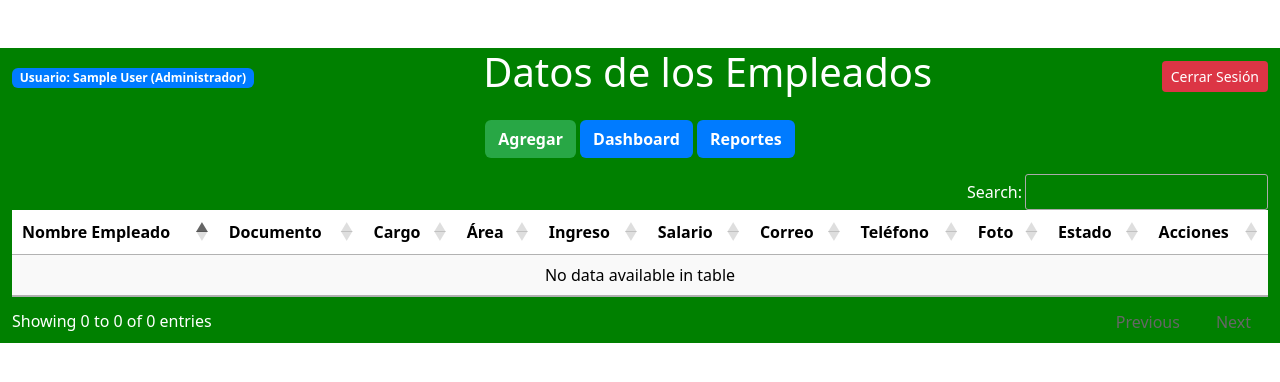
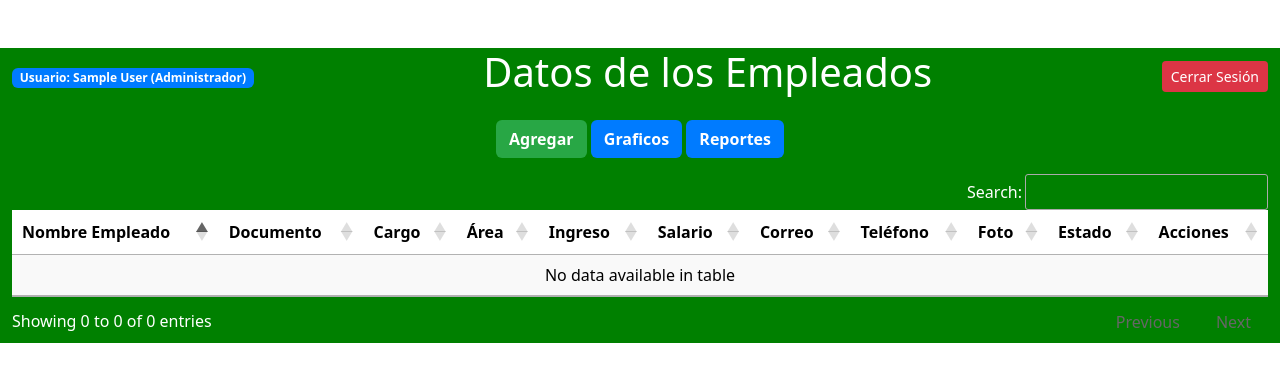
Before and after one commit to monsalve910/servi_plus, a PHP site: page / in a window 1280 px wide. Shown: the top 382 px of the page. Run offline with PHP 8.4, Linux system fonts and the light colour scheme; the visitor is signed in with stand-in values (Sample User, id 1); data that the repository does not hold is empty; some libraries are stand-ins or nearby versions.

Commit message:
detalles

```diff
--- a/index.php
+++ b/index.php
@@ -49,7 +49,7 @@ $resultado = $mysql->efectuarConsulta("
                 <div class="btn-toolbar mb-3 justify-content-center">
                     <div>
                         <button class="btn fw-bold text-white" style="background-color: #28a745;" id="btnAgregar">Agregar</button>
-                        <a class="btn text-white fw-bold" style="background-color: #007bff;" href="./grafico.html">Dashboard</a>
+                        <a class="btn text-white fw-bold" style="background-color: #007bff;" href="./grafico.html">Graficos</a>
                         <a class="btn text-white fw-bold" style="background-color: #007bff;" href="./reportes.php">Reportes</a>
                     </div>
                 </div>
```
